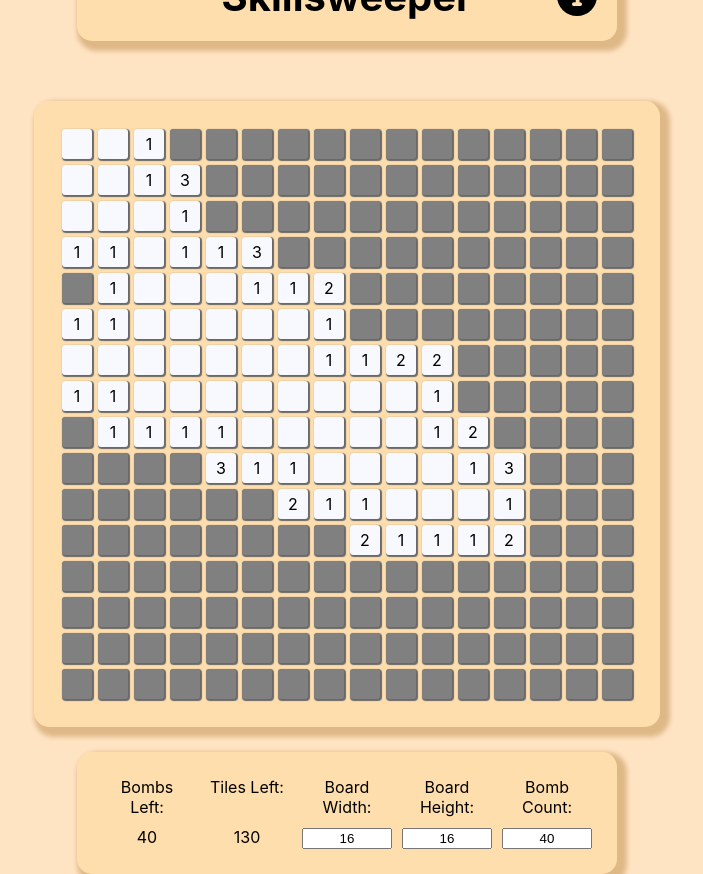
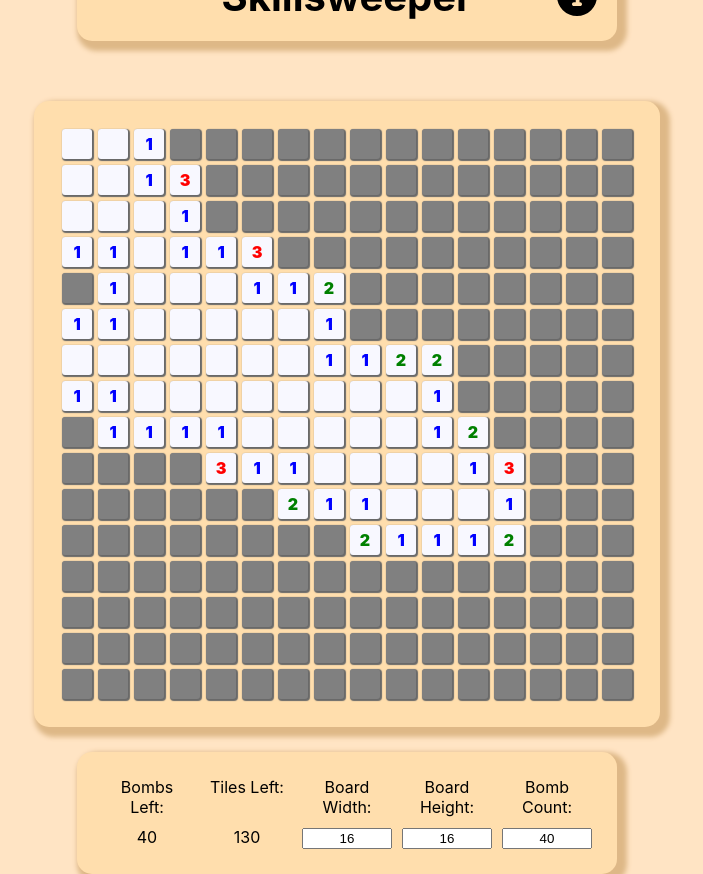
Before and after one commit to s-dylan-kim/Skillsweeper, a React (Create React App) app: page / in a window 1280 px wide. Both pictures are taken after a click on the element 406 px from the left and 143 px from the top of the page. Shown: the whole page, without its empty margins (293-996 px from the left). Built offline with nearby package versions, Linux system fonts and the light colour scheme.

Commit message:
add highlighting and fix race condition

```diff
--- a/src/constants.tsx
+++ b/src/constants.tsx
@@ -4,6 +4,8 @@
 export const BOMBVALUE = -1;
 export const EMPTYVALUE = 0;
 export const UNPLACEDVAL = -3;
+export const HIGHLIGHTRED = 1;
+export const HIGHLIGHTGREEN = 2;
 export const MAXBOARDHEIGHT = 32;
 export const MAXBOARDWIDTH = 32;
 export const MINIMUMEMPTYTILES = 9;
--- a/src/minesweeper/minesweeperTile.css
+++ b/src/minesweeper/minesweeperTile.css
@@ -8,6 +8,8 @@
     border-radius: 3px;
     box-shadow: 1px 1px 1px 1px dimgray;
 
+    font-weight: 900;
+
     /* stuff to center the text/image in div */
     display: flex;
     justify-content: center;
--- a/src/minesweeper/minesweeperTile.tsx
+++ b/src/minesweeper/minesweeperTile.tsx
@@ -1,35 +1,67 @@
-import React, { useState } from "react";
+import React from "react";
 
-import { TileState, TileProps } from "./minesweeperTypes.ts";
+import { TileProps } from "./minesweeperTypes.ts";
 import { FontAwesomeIcon } from '@fortawesome/react-fontawesome'
 import { faFlag, faBomb } from '@fortawesome/free-solid-svg-icons'
 import "./minesweeperTile.css";
+import { HIGHLIGHTRED, HIGHLIGHTGREEN } from "../constants.tsx";
 
 const UNREVEALEDCOLOR = "grey";
 const REVEALEDCOLOR = "ghostwhite";
-const BOMBCOLOR = "red";
+const BOMBCOLOR = "darkred";
 const FLAGCOLOR = "lemonchiffon";
+
 
 interface MinesweeperTileProps extends TileProps {
     onClick : React.MouseEventHandler,
     onContextMenu: React.MouseEventHandler
 }
 
-export default function MinesweeperTile({ revealed, flagged, value, onClick, onContextMenu} : MinesweeperTileProps) : JSX.Element {
+export default function MinesweeperTile({ revealed, flagged, value, highlight, onClick, onContextMenu} : MinesweeperTileProps) : JSX.Element {
 
-    function MinesweeperTileStyle() : React.CSSProperties {
-        return { backgroundColor: revealed ? REVEALEDCOLOR : UNREVEALEDCOLOR };
+    function fontColor(): React.CSSProperties {
+        switch (value) {
+            case 1:
+                return {color:"blue"};
+            case 2:
+                return {color:"green"};
+            case 3:
+                return {color:"red"};
+            case 4:
+                return {color:"darkviolet"};
+            case 5:
+                return {color:"maroon"};
+            case 6:
+                return {color:"darkcyan"};
+            case 7:
+                return {color:"purple"};
+            case 8:
+                return {color:"gray"};
+        }
+        return {};
     }
 
-    function MinesweeperTileContent() {
+    function minesweeperTileStyle() : React.CSSProperties {
+        if (highlight === HIGHLIGHTRED) {
+            return { backgroundColor: "red" };
+        } else if (highlight === HIGHLIGHTGREEN) {
+            return { backgroundColor: "green" };
+        } else if (!revealed) {
+            return { backgroundColor: UNREVEALEDCOLOR };
+        } else {
+            return { ...fontColor(), backgroundColor : REVEALEDCOLOR };
+        }
+    }
+
+    function minesweeperTileContent() {
         if (!revealed) {
-            if (flagged) return <FontAwesomeIcon icon={faFlag} color = {FLAGCOLOR} />; // put flag svg here
+            if (flagged) return <FontAwesomeIcon icon={faFlag} color = { FLAGCOLOR } />; // put flag svg here
             else return "";
         }
-        if (value == -1) {
+        if (value === -1) {
             return <FontAwesomeIcon icon={faBomb} color={ BOMBCOLOR }/>; // put bomb svg here
         }
-        if (value == 0) {
+        if (value === 0) {
             return "";
         }
         return value;
@@ -39,9 +71,9 @@
         <div className="minesweeper-tile"
             onClick={ onClick }
             onContextMenu={ onContextMenu }
-            style = { MinesweeperTileStyle() }
+            style = { minesweeperTileStyle() }
         >
-            { MinesweeperTileContent() }
+            { minesweeperTileContent() }
         </div>
     );
 }
--- a/src/minesweeper/minesweeperTypes.ts
+++ b/src/minesweeper/minesweeperTypes.ts
@@ -7,7 +7,8 @@
 export type TileProps = {
     revealed: boolean,
     flagged: boolean,
-    value: number // -1 for bomb, 0 - 8 for number displayed on tile
+    value: number, // -1 for bomb, 0 - 8 for number displayed on tile
+    highlight: number // 0 for nothing, 1 for red, 2 for green
 }
 
 export type populateValidityStackInfo = {
--- a/src/minesweeper/minsweeper.css
+++ b/src/minesweeper/minsweeper.css
@@ -39,14 +39,15 @@
 }
 
 #minesweeper-board {
-    margin:auto;
-    max-width: 80%;
+    margin: auto;
+    max-width: 90%;
     background-color: navajowhite;
     display: inline-flex;
     flex-flow: column nowrap;
     padding: 25px;
     border-radius: 15px;
     box-shadow: 5px 5px 5px 5px burlywood;
+    box-sizing: border-box;
 }
 
 .minesweeper-board-row {
@@ -54,3 +55,17 @@
     flex-flow: row nowrap;
     flex-basis: 100%;
 }
+
+/* sort of hacky fix, but I can't do better for now */
+#reset-icon {
+    position: absolute;
+    aspect-ratio: 1 / 1;
+    max-width: 250px;
+    width: 40%;
+    opacity: 0.7;
+    margin: auto;
+    position: absolute;
+    top: 0; left: 0; bottom: 0; right: 0;
+    z-index: 10;
+    pointer-events: none
+}
--- a/src/minesweeper/minsweeper.tsx
+++ b/src/minesweeper/minsweeper.tsx
@@ -1,4 +1,5 @@
 import React, { useState, useEffect } from "react";
+
 import { FontAwesomeIcon } from '@fortawesome/react-fontawesome'
 import { faCircleInfo } from '@fortawesome/free-solid-svg-icons'
 
@@ -6,7 +7,7 @@
 import MinesweeperTile from "./minesweeperTile.tsx";
 import Modal from "./modal.tsx"
 import MinesweeperSettings from "./minesweeperSettings.tsx";
-import { BOARDHEIGHT, BOARDWIDTH, NUMBOMBS, MINIMUMEMPTYTILES, BOMBVALUE, EMPTYVALUE, UNPLACEDVAL } from "../constants.tsx"
+import { BOARDHEIGHT, BOARDWIDTH, NUMBOMBS, MINIMUMEMPTYTILES, BOMBVALUE, EMPTYVALUE, UNPLACEDVAL, HIGHLIGHTRED, HIGHLIGHTGREEN } from "../constants.tsx"
 import "./minsweeper.css";
 
 
@@ -19,8 +20,7 @@
     const [revealedCount, setRevealedCount] = useState(0);
     const [flagCount, setFlagCount] = useState(0);
     const [showModal, setShowModal] = useState(false);
-    const [gameWon, setGameWon] = useState(false);
-    const [showHelp, setShowHelp] = useState(false);
+    const [gameOver, setGameOver] = useState(false);
     const [gameStarted, setGameStarted] = useState(false);
 
 
@@ -45,21 +45,23 @@
      */
     useEffect(() => {
         if (revealedCount + numBombs >= boardHeight * boardWidth) {
-            setGameWon(true);
-            setShowModal(true);
+            setGameOver(true);
         }
     }, [revealedCount])
+
     return (
         <>
-            <Modal showModal={showModal} gameWon={gameWon} revealedCount={revealedCount} totalTiles={boardWidth * boardHeight - numBombs} showHelp={showHelp} buttonOnClick={showHelp ? () => setShowModal(false) : () => resetGame()}/>
-
+            <Modal showModal={showModal} buttonOnClick={() => setShowModal(false)}/>
+            {gameOver &&
+            <svg id="reset-icon" xmlns="http://www.w3.org/2000/svg" viewBox="0 0 512 512"><path d="M463.5 224l8.5 0c13.3 0 24-10.7 24-24l0-128c0-9.7-5.8-18.5-14.8-22.2s-19.3-1.7-26.2 5.2L413.4 96.6c-87.6-86.5-228.7-86.2-315.8 1c-87.5 87.5-87.5 229.3 0 316.8s229.3 87.5 316.8 0c12.5-12.5 12.5-32.8 0-45.3s-32.8-12.5-45.3 0c-62.5 62.5-163.8 62.5-226.3 0s-62.5-163.8 0-226.3c62.2-62.2 162.7-62.5 225.3-1L327 183c-6.9 6.9-8.9 17.2-5.2 26.2s12.5 14.8 22.2 14.8l119.5 0z"/></svg>
+            }
             <div id="minesweeper-wrapper">
                 <div id="minesweeper-wrapper-content-center">
                     <div id="minesweeper-title-card">
                         <b>Skillsweeper</b>
-                        <FontAwesomeIcon icon={faCircleInfo} id="minesweeper-info-button" onClick={() => {console.log(board); setShowHelp(true); setShowModal(true);}}/>
+                        <FontAwesomeIcon icon={faCircleInfo} id="minesweeper-info-button" onClick={() => {setShowModal(true)}}/>
                     </div>
-                    <div id="minesweeper-board" onContextMenu={(e) => e.preventDefault()}> {/* prevent accidental right clicks between cells */}
+                    <div id="minesweeper-board" onClick={() => checkResetGame()} onContextMenu={(e) => e.preventDefault()}> {/* prevent accidental right clicks between cells */}
                         {board.map((tilerows, row) => {
                             return (
                                 <div key={-row} className="minesweeper-board-row">
@@ -116,6 +118,15 @@
     }
 
     /**
+     * alternative onClick handler to just reset
+     */
+    function checkResetGame() {
+        if (gameOver) {
+            resetGame();
+        }
+    }
+
+    /**
      * Handles right clicks on tiles (placing/removing flags)
      *
      * @param e - mouse right click event
@@ -124,6 +135,10 @@
      */
     function handleRightClick(e: React.MouseEvent, row: number, col: number) : void {
         e.preventDefault(); // prevent right click menu from showing
+
+        // if game over, dont respond
+        if (gameOver) return;
+
         let boardCopy = [...board];
         setFlagCount(flagCount + (board[row][col].flagged ? -1 : 1));
 
@@ -140,12 +155,17 @@
     function handleTileClick(row: number, col: number) : void {
         if (board[row][col].flagged) return; // dont allow flagged tile to be revealed
 
+        // if game over, restart game
+        if (gameOver) {
+            resetGame();
+            return;
+        }
+
         if (!gameStarted) {
             handleGameStart(row, col);
         }
 
         let { possibleBoards, dangerMap, safeExists } = populateValidity();
-        console.log(dangerMap);
 
         let boardCopy = [...board];
 
@@ -153,27 +173,37 @@
             if (safeExists) {
                 // force loss
                 if (board[row][col].value !== BOMBVALUE) {
-                    changeBombLocations(possibleBoards, row, col, BOMBVALUE);
+                    boardCopy = changeBombLocations(possibleBoards, row, col, BOMBVALUE);
                 }
-
-                boardCopy[row][col].revealed = true;
-                setBoard(boardCopy);
-                setGameWon(false);
-                setShowModal(true);
+                boardCopy[row][col].highlight = HIGHLIGHTRED;
+                boardCopy = highlightSafeGreen(boardCopy, dangerMap);
+                boardCopy = updateCellValues(boardCopy);
+                setBoard(revealAllBombs(boardCopy));
+                setGameOver(true);
                 return;
             } else {
                 // force safe tile
                 if (board[row][col].value === BOMBVALUE) {
-                    changeBombLocations(possibleBoards, row, col, EMPTYVALUE);
-                    updateCellValues();
+                    boardCopy = changeBombLocations(possibleBoards, row, col, EMPTYVALUE);
+                    boardCopy = updateCellValues(boardCopy);
                 }
             }
         }
 
+        if (dangerMap[row][col] === TileState.dangerous) {
+            boardCopy[row][col].highlight = HIGHLIGHTRED;
+            boardCopy = highlightSafeGreen(boardCopy, dangerMap);
+            boardCopy = updateCellValues(boardCopy);
+            setBoard(revealAllBombs(boardCopy));
+            setGameOver(true);
+            return;
+        }
+
+
+
         revealTile(boardCopy, row, col);
 
         setBoard(boardCopy);
-
     }
 
     /**
@@ -182,8 +212,7 @@
     function resetGame(): void {
         setShowModal(false);
         setGameStarted(false);
-        setGameWon(false);
-        setShowHelp(false);
+        setGameOver(false);
         setRevealedCount(0);
         setFlagCount(0);
         resetBoard();
@@ -197,7 +226,7 @@
         for (let i = 0; i < boardHeight; i++) {
             let initRow:TileProps[] = [];
             for (let j = 0; j < boardWidth; j++) {
-                initRow = [...initRow, {revealed: false, flagged: false, value: 0}];
+                initRow = [...initRow, {revealed: false, flagged: false, value: 0, highlight:0}];
             }
             initBoard = [...initBoard, initRow];
         }
@@ -229,16 +258,19 @@
             }
         }
 
-        setBoard(boardCopy);
-        updateCellValues();
+        setBoard(updateCellValues(boardCopy));
         setGameStarted(true);
     }
 
     /**
      * Updates the number values in cells to reflect the number of mines adjacent to them
+     *
+     * @param boardToChange - board in which values are being evaluated for
+     *
+     * @returns board with all number
      */
-    function updateCellValues() : void {
-        let boardCopy = [...board];
+    function updateCellValues(boardToChange: TileProps[][]) : TileProps[][] {
+        let boardCopy = [...boardToChange];
 
         for (let row = 0; row < boardHeight; row++) { // clear out all old number values
             for (let col = 0; col < boardWidth; col++) {
@@ -265,7 +297,7 @@
             }
         }
 
-        setBoard(boardCopy);
+        return boardCopy
     }
 
     /**
@@ -450,7 +482,7 @@
                     visitedStack.push({row, col, val});
 
                     // if there are still nodes to visit, we have not found a full match yet. Keep going!
-                    if (toVisit.length != 0) continue;
+                    if (toVisit.length !== 0) continue;
 
                     // found a full match!
                     let deepCopy: number[][] = [];
@@ -458,8 +490,8 @@
                         deepCopy[copyRow] = [];
                         for (let copyCol = 0; copyCol < boardWidth; copyCol++) {
                             deepCopy[copyRow][copyCol] = tempBoard[copyRow][copyCol];
-                            bombTracker[copyRow][copyCol] += (tempBoard[copyRow][copyCol] == BOMBVALUE ? 1 : 0);
-                            safeTracker[copyRow][copyCol] += (tempBoard[copyRow][copyCol] == 0 ? 1 : 0);
+                            bombTracker[copyRow][copyCol] += (tempBoard[copyRow][copyCol] === BOMBVALUE ? 1 : 0);
+                            safeTracker[copyRow][copyCol] += (tempBoard[copyRow][copyCol] === 0 ? 1 : 0);
                         }
                     }
 
@@ -469,7 +501,7 @@
 
                 // teardown some of the path to try a new path as either we have found a valid path, or this path doesnt work
                 tempBoard[row][col] = UNPLACEDVAL; // reset this tile's value
-                if (val == BOMBVALUE) {
+                if (val === BOMBVALUE) {
                     inToVisit.add(flattenCoord(row, col)); // since bomb didnt work here, try empty
                     toVisit.push({row, col, val:0});
                 } else {
@@ -480,7 +512,7 @@
                         let visitedVal = visitedStack.pop()
                         if (visitedVal) { // go back until we are trying empty instead of bomb. since we try bomb before empty, changing from empty->bomb doesnt intro a new combination
                             tempBoard[visitedVal.row][visitedVal.col] = UNPLACEDVAL; // remove value placed by that tile
-                            if (visitedVal.val == BOMBVALUE) { // add opposite value to stack: bomb->empty, empty->bomb
+                            if (visitedVal.val === BOMBVALUE) { // add opposite value to stack: bomb->empty, empty->bomb
                                 inToVisit.add(flattenCoord(visitedVal.row, visitedVal.col)); // add removed value to toVisit stack so we are sure to return to it
                                 toVisit.push({row: visitedVal.row, col: visitedVal.col, val: EMPTYVALUE});
                                 break;
@@ -491,7 +523,7 @@
                         }
                     }
 
-                    if (visitedStack.length == 0 && toVisit[toVisit.length - 1].val == BOMBVALUE) break; // if we change the first node from empty->bomb, we have exhaused all combinations
+                    if (visitedStack.length === 0 && toVisit[toVisit.length - 1].val === BOMBVALUE) break; // if we change the first node from empty->bomb, we have exhaused all combinations
                 }
             }
 
@@ -520,10 +552,10 @@
         for (let row = 0; row < boardHeight; row++) {
             dangerMap[row] = []
             for (let col = 0; col < boardWidth; col++) {
-                if (oddsBomb[row][col] == 1) { // if 100% bomb, guarenteed dangerous
+                if (oddsBomb[row][col] === 1) { // if 100% bomb, guarenteed dangerous
                     dangerMap[row][col] = TileState.dangerous;
                 }
-                else if (oddsSafe[row][col] == 1) { // if 100% safe, guarenteed safe
+                else if (oddsSafe[row][col] === 1) { // if 100% safe, guarenteed safe
                     dangerMap[row][col] = TileState.safe;
                     safeExists = true;
                 }
@@ -543,8 +575,10 @@
      * @param rowForce - row of cell that is being forced to a value
      * @param colForce - col of cell that is being forced to a value
      * @param val - value that cell is being forced to
+     *
+     * @returns a random board config with the required value placed on the forced tile
      */
-    function changeBombLocations (possibleBoards: number[][][][], rowForce: number, colForce: number, val: number) : void {
+    function changeBombLocations (possibleBoards: number[][][][], rowForce: number, colForce: number, val: number) : TileProps[][] {
         let bombsPlaced = 0;
         let newBoard:TileProps[][] = []
 
@@ -555,7 +589,7 @@
         for (let row = 0; row < boardHeight; row++) {
             newBoard[row] = []
             for (let col = 0; col < boardWidth; col++) {
-                newBoard[row][col] = {revealed: board[row][col].revealed, flagged: board[row][col].flagged, value: 0};
+                newBoard[row][col] = {revealed: board[row][col].revealed, flagged: board[row][col].flagged, value: 0, highlight: board[row][col].highlight};
 
                 if (!board[row][col].revealed) { // bombs can only be placed on unrevealed tiles
                     bombPlacableLocations.add(flattenCoord(row, col));
@@ -584,6 +618,13 @@
             }
         }
 
+        if (newBoard[rowForce][colForce].value !== val) {
+            newBoard[rowForce][colForce].value = val;
+            if (val === BOMBVALUE) {
+                bombsPlaced++;
+            }
+        }
+
         // place any extra remaining bombs
         let bombPlacableLocationArray = [...bombPlacableLocations]
 
@@ -602,7 +643,42 @@
             bombPlacableLocationArray.pop();
         }
 
+        console.log(newBoard)
+
         setBoard(newBoard);
-        return;
+        return newBoard;
+    }
+
+    /**
+     * Reveals all bombs on board
+     *
+     * @param boardToChange - board in which all bombs are being revealed (destructive)
+     *
+     * @returns - board with all bombs revealed
+     */
+    function revealAllBombs (boardToChange: TileProps[][]): TileProps[][] {
+        for (let row = 0; row < boardHeight; row++) {
+            for (let col = 0; col < boardWidth; col++) {
+                if (boardToChange[row][col].value === BOMBVALUE) boardToChange[row][col].revealed = true;
+            }
+        }
+        return boardToChange
+    }
+
+    /**
+     * changes the highlight of all safe tiles to green
+     *
+     * @param boardToChange - board in which all safe tiles are being highlighted green (destructive)
+     * @param dangerMap - an array containing whether each tile is Tilestate.dangerous, Tilestate.safe, or Tilestate.unknown
+     *
+     * @returns - board with all safe tiles highlighted green
+     */
+    function highlightSafeGreen (boardToChange: TileProps[][], dangerMap: TileState[][]): TileProps[][] {
+        for (let row = 0; row < boardHeight; row++) {
+            for (let col = 0; col < boardWidth; col++) {
+                if (dangerMap[row][col] === TileState.safe) boardToChange[row][col].highlight = HIGHLIGHTGREEN;
+            }
+        }
+        return boardToChange
     }
 }
```
Also changed, not shown: src/minesweeper/modal.tsx (+18 -32 lines).
